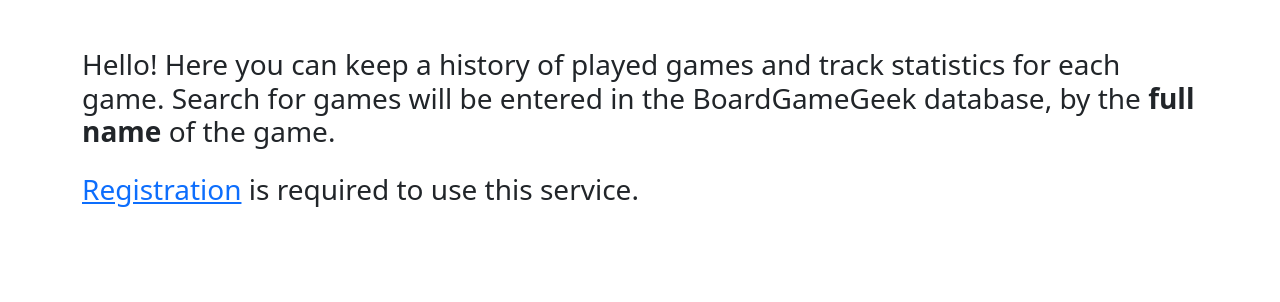
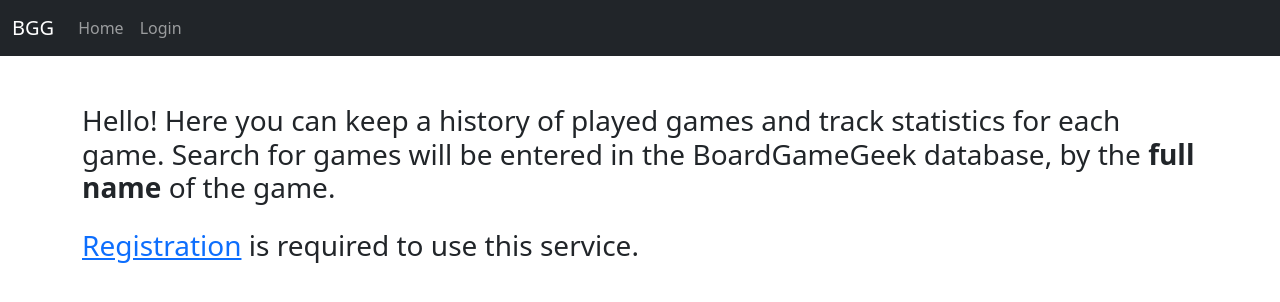
Before and after one commit to Martellus88/boardgame_tracker, a Django app: page / in a window 1280 px wide. Shown: the top 302 px of the page. Run offline with Django 4.2, Linux system fonts and the light colour scheme.

Commit message:
added navbar

```diff
--- /dev/null
+++ b/boardgame_tracker/bg_tracker/templates/bg_tracker/_navbar.html
@@ -0,0 +1,34 @@
+<nav class="navbar-expand-lg navbar navbar-dark bg-dark">
+    <div class="container-fluid">
+        <a class="navbar-brand" href="{% url 'home' %}">BGG</a>
+        <button class="navbar-toggler" type="button" data-bs-toggle="collapse" data-bs-target="#navbarSupportedContent"
+                aria-controls="navbarSupportedContent" aria-expanded="false" aria-label="Toggle navigation">
+            <span class="navbar-toggler-icon"></span>
+        </button>
+        <div class="collapse navbar-collapse" id="navbarSupportedContent">
+            <ul class="navbar-nav me-auto mb-2 mb-lg-0">
+                <li class="nav-item">
+                    <a class="nav-link" aria-current="page" href="{% url 'home' %}">Home</a>
+                </li>
+                {% if not user.is_authenticated %}
+                    <li class="nav-item">
+                        <a class="nav-link" href="{% url 'login' %}">Login</a>
+                    </li>
+                {% else %}
+                    <li class="nav-item">
+                        <a class="nav-link" href="{% url 'game_list' %}">List of games</a>
+                    </li>
+                    <li class="nav-item">
+                        <a class="nav-link" href="{% url 'add_game' %}">Add new game</a>
+                    </li>
+                    <li class="nav-item">
+                        <a class="nav-link" href="{% url 'players_list' %}">List of players</a>
+                    </li>
+                    <li class="nav-item">
+                        <a class="nav-link" href="{% url 'logout' %}">Log out</a>
+                    </li>
+                {% endif %}
+            </ul>
+        </div>
+    </div>
+</nav>
--- a/boardgame_tracker/bg_tracker/templates/bg_tracker/base.html
+++ b/boardgame_tracker/bg_tracker/templates/bg_tracker/base.html
@@ -15,6 +15,7 @@
 </head>
 <body>
 
+{% include 'bg_tracker/_navbar.html' %}
 
 {% block content %}
 {% endblock %}
```
